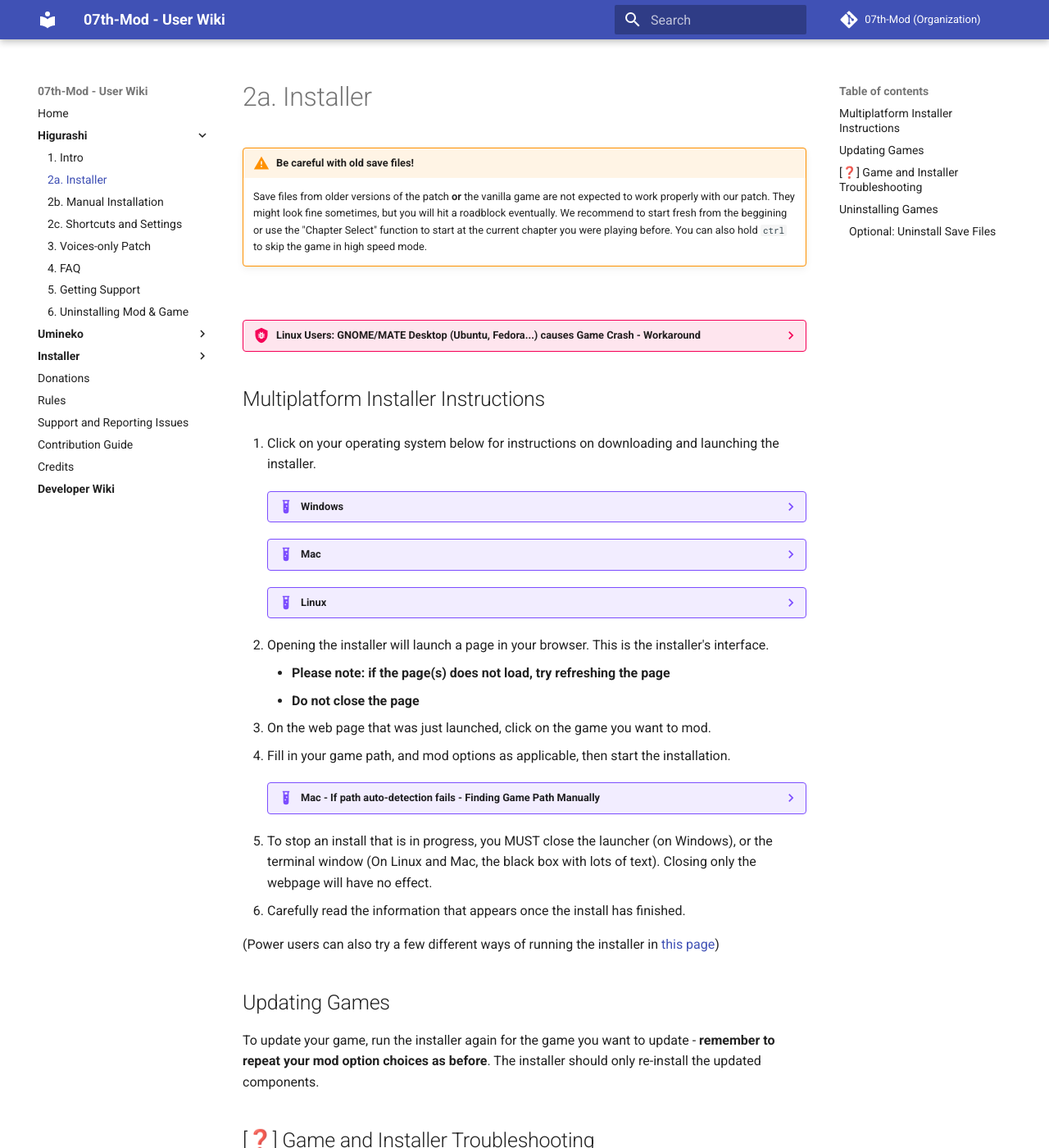
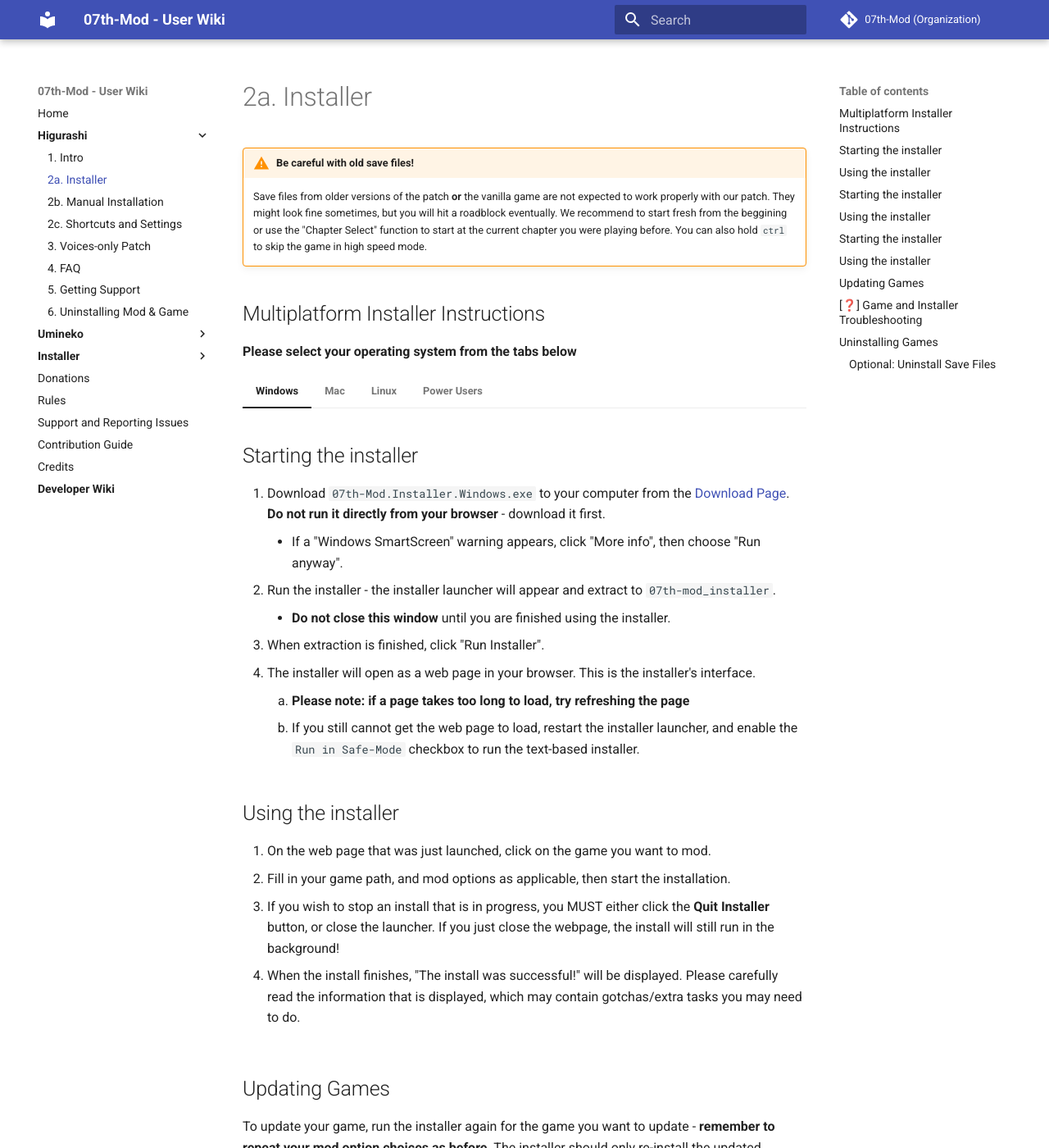
Before and after one commit to 07th-mod/wiki, an MkDocs documentation site: the page built from docs/Higurashi/Higurashi-Part-1---Voice-and-Graphics-Patch.md, in a window 1280 px wide and 1400 px high. Shown: the whole window at 82% size. Built offline with MkDocs 1.6.1 and Material for MkDocs 9.7.7, drawn with Linux system fonts in a browser that asks for light colours.

Commit message:
Update formatting and content of cross-platform-installer page

```diff
--- a/docs/Higurashi/Higurashi-Part-1---Voice-and-Graphics-Patch.md
+++ b/docs/Higurashi/Higurashi-Part-1---Voice-and-Graphics-Patch.md
@@ -1,8 +1,4 @@
 !!! warning "Be careful with old save files!"
     Save files from older versions of the patch **or** the vanilla game are not expected to work properly with our patch. They might look fine sometimes, but you will hit a roadblock eventually. We recommend to start fresh from the beggining or use the "Chapter Select" function to start at the current chapter you were playing before. You can also hold ``ctrl`` to skip the game in high speed mode.
 
-<br>
-
---8<-- "gnome-crash-warning.md"
-
 --8<-- "Cross-Platform-Installer.md"
--- a/docs/Snippets/Cross-Platform-Installer.md
+++ b/docs/Snippets/Cross-Platform-Installer.md
@@ -1,53 +1,49 @@
 ## Multiplatform Installer Instructions
 
-1. Click on your operating system below for instructions on downloading and launching the installer.
+**Please select your operating system from the tabs below**
 
-    ??? example "Windows"
-        1. Download `07th-Mod.Installer.Windows.exe` to your computer from the [Download Page](https://github.com/07th-mod/python-patcher/releases). **Do not run it directly from your browser** - download it first.
-            1. If a "Windows SmartScreen" warning appears, click "More info", then choose "Run anyway".
-        2. Run the installer - the installer launcher will appear and extract to `07th-mod_installer`.
-            1. **Do not close this window** until you are finished using the installer.
-        3. When extraction is finished, click "Run Installer".
-        4. The installer will open as a web page in your browser. **Do not close this web page**
-            1. If you cannot get the web page to load, restart the installer launcher, and enable the `Run in Safe-Mode` checkbox to run the text-based installer.
-        5. Continue with the instructions below.
+=== "Windows"
 
-    ??? example "Mac"
-        1. Download the [Mac Installer](https://github.com/07th-mod/python-patcher/releases)
-        2. Double-click on the zip to extract it (your browser may automatically do this after downloading)
-            1. **Warning**: Do not move the `install` file out of the folder. The zip contains two hidden files that are required by the installer. If you try to move the `install` file out of the folder, it won't be able to find them.  If you really want to move the `install` file out of the folder, press ⇧⌘. (Shift-Command-Period) to temporarily enable showing of hidden files and copy the `.7za` and `.aria2c` files to the same folder.
+    ## Starting the installer
+    1. Download `07th-Mod.Installer.Windows.exe` to your computer from the [Download Page](https://github.com/07th-mod/python-patcher/releases). **Do not run it directly from your browser** - download it first.
+        - If a "Windows SmartScreen" warning appears, click "More info", then choose "Run anyway".
+    2. Run the installer - the installer launcher will appear and extract to `07th-mod_installer`.
+        - **Do not close this window** until you are finished using the installer.
+    3. When extraction is finished, click "Run Installer".
+    4. The installer will open as a web page in your browser. This is the installer's interface.
+        1. **Please note: if a page takes too long to load, try refreshing the page**
+        2. If you still cannot get the web page to load, restart the installer launcher, and enable the `Run in Safe-Mode` checkbox to run the text-based installer.
 
-        1. Right click on the file called `install` and choose `Open`
-            1. If you get a "Operation not permitted" error, [try following these steps](https://osxdaily.com/2018/10/09/fix-operation-not-permitted-terminal-error-macos/) to give Terminal the correct permissions.
-            2. If prompted with a security prompt, choose `Open`
-            3. If you cannot get the web page to load, run the `install_safe_mode` file instead
+    ## Using the installer
 
-    ??? example "Linux"
-        --8<-- "gnome-crash-warning.md"
+    1. On the web page that was just launched, click on the game you want to mod.
+    2. Fill in your game path, and mod options as applicable, then start the installation.
+    3. If you wish to stop an install that is in progress, you MUST either click the **Quit Installer** button, or close the launcher. If you just close the webpage, the install will still run in the background!
+    4. When the install finishes, "The install was successful!" will be displayed. Please carefully read the information that is displayed, which may contain gotchas/extra tasks you may need to do.
 
-        1. Install the following using your distribution's package manager:
-            * Python 3.7 and above
-                * You *can* use Python < 3.7 and Python 2, but Chrome and possibly other browsers will require you to refresh the page sometimes for it to load.
-            * Optional: Python Tkinter (This is required to use the file-picker in the installer. Just use autodetection/paste in the game path if you can't install this.)
-                * **Ubuntu**: `sudo apt-get install python-tk`
-                * **Arch Linux**: `sudo pacman -S tk`
-                * **Fedora**: `sudo dnf install python2-tkinter` or <br> `sudo dnf install python3-tkinter`
-                * If your distribution is not listed, you may need to lookup how to install tkinter on your particular distribution
-            * **openSUSE** users will need to install the package `python-xml` or the installer will fail with `No module named xml.etree.ElementTree`
-            * **32-bit linux** users will need the following
-                * p7zip (get the '**full**' version) `sudo apt install p7zip-full`
-                * aria2 `sudo apt install aria2`
-        2. Download and extract the [Linux Installer](https://github.com/07th-mod/python-patcher/releases)
-        3. Run the shell script called `install`. The installer will open as a web page in your browser.
-            1. If you cannot get the web page to load, run the `install_safe_mode` script
+=== "Mac"
 
-2. Opening the installer will launch a page in your browser. This is the installer's interface.
-    - **Please note: if the page(s) does not load, try refreshing the page**
-    - **Do not close the page**
-3. On the web page that was just launched, click on the game you want to mod.
-4. Fill in your game path, and mod options as applicable, then start the installation.
+    ## Starting the installer
+    1. Download the [Mac Installer](https://github.com/07th-mod/python-patcher/releases)
+    2. Double-click on the zip to extract it (your browser may automatically do this after downloading)
+        - **Warning**: Do not move the `install` file out of the folder. The zip contains two hidden files that are required by the installer. If you try to move the `install` file out of the folder, it won't be able to find them.  If you really want to move the `install` file out of the folder, press ⇧⌘. (Shift-Command-Period) to temporarily enable showing of hidden files and copy the `.7za` and `.aria2c` files to the same folder.
 
-    ??? example "Mac - If path auto-detection fails - Finding Game Path Manually"
+    3. Right click on the file called `install` and choose `Open`
+        1. If you get a "Operation not permitted" error, [try following these steps](https://osxdaily.com/2018/10/09/fix-operation-not-permitted-terminal-error-macos/) to give Terminal the correct permissions.
+        2. If prompted with a security prompt, choose `Open`
+        3. If you cannot get the web page to load, run the `install_safe_mode` file instead
+    4. Opening the installer will launch a page in your browser. This is the installer's interface.
+        - **Please note: if the page(s) does not load, try refreshing the page**
+        - **Do not close the page**
+
+    ## Using the installer
+
+    1. On the web page that was just launched, click on the game you want to mod.
+    2. Fill in your game path, and mod options as applicable, then start the installation.
+    3. If you wish to stop an install that is in progress, you MUST either click the **Quit Installer** button, or close the terminal. If you just close the webpage, the install will still run in the background!
+    4. When the install finishes, "The install was successful!" will be displayed. Please carefully read the information that is displayed, which may contain gotchas/extra tasks you may need to do.
+
+    ??? example "If path auto-detection fails - Finding Game Path Manually"
         If game path auto-detection fails, you can follow these instructions to find the game path:
 
         1. Click the big green "Select Application (.app file) Manually (Open File Dialog)" button, just below the path entry textbox.
@@ -62,10 +58,40 @@
 
         For reference, the default steam folder is `~/Library/Application Support/Steam/steamapps/common/`, but yours may be different.
 
-5. To stop an install that is in progress, you MUST close the launcher (on Windows), or the terminal window (On Linux and Mac, the black box with lots of text). Closing only the webpage will have no effect.
-6. Carefully read the information that appears once the install has finished.
+=== "Linux"
 
-(Power users can also try a few different ways of running the installer in [this page](../Installer/power-users.md))
+    --8<-- "gnome-crash-warning.md"
+
+    ## Starting the installer
+    1. Install the following using your distribution's package manager:
+        * Python 3.7 and above
+            * You *can* use Python < 3.7 and Python 2, but Chrome and possibly other browsers will require you to refresh the page sometimes for it to load.
+        * Optional: Python Tkinter (This is required to use the file-picker in the installer. Just use autodetection/paste in the game path if you can't install this.)
+            * **Ubuntu**: `sudo apt-get install python-tk`
+            * **Arch Linux**: `sudo pacman -S tk`
+            * **Fedora**: `sudo dnf install python2-tkinter` or <br> `sudo dnf install python3-tkinter`
+            * If your distribution is not listed, you may need to lookup how to install tkinter on your particular distribution
+        * **openSUSE** users will need to install the package `python-xml` or the installer will fail with `No module named xml.etree.ElementTree`
+        * **32-bit linux** users will need the following
+            * p7zip (get the '**full**' version) `sudo apt install p7zip-full`
+            * aria2 `sudo apt install aria2`
+    2. Download and extract the [Linux Installer](https://github.com/07th-mod/python-patcher/releases)
+    3. Run the shell script called `install`. The installer will open as a web page in your browser.
+        1. If you cannot get the web page to load, run the `install_safe_mode` script
+    4. Opening the installer will launch a page in your browser. This is the installer's interface.
+        - **Please note: if the page(s) does not load, try refreshing the page**
+        - **Do not close the page**
+
+    ## Using the installer
+
+    1. On the web page that was just launched, click on the game you want to mod.
+    2. Fill in your game path, and mod options as applicable, then start the installation.
+    3. If you wish to stop an install that is in progress, you MUST either click the **Quit Installer** button, or close the terminal. If you just close the webpage, the install will still run in the background!
+    4. When the install finishes, "The install was successful!" will be displayed. Please carefully read the information that is displayed, which may contain gotchas/extra tasks you may need to do.
+
+=== "Power Users"
+
+    Power users can try a few different ways of running the installer on [this page](../Installer/power-users.md)
 
 ## Updating Games
 
```
